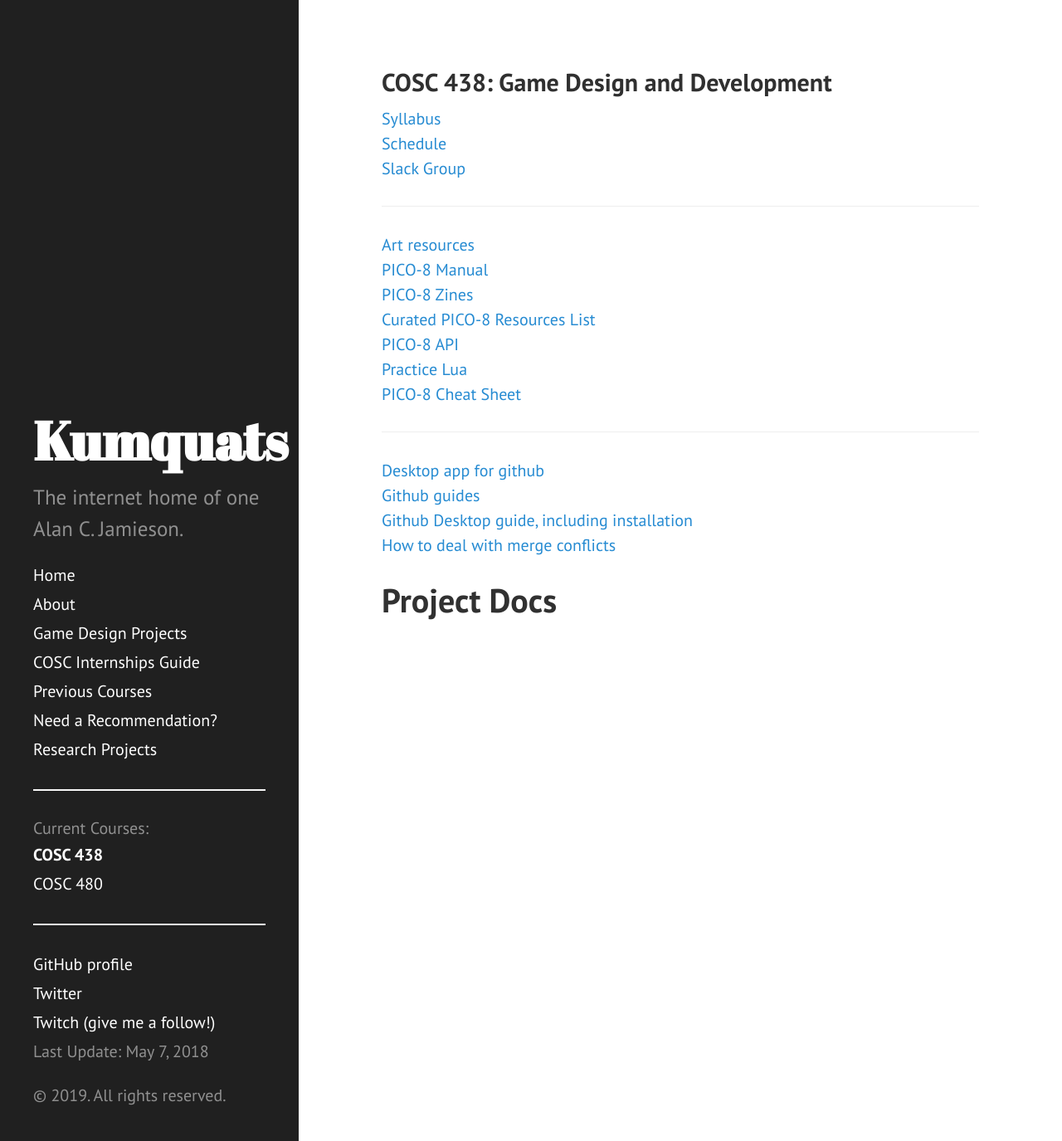
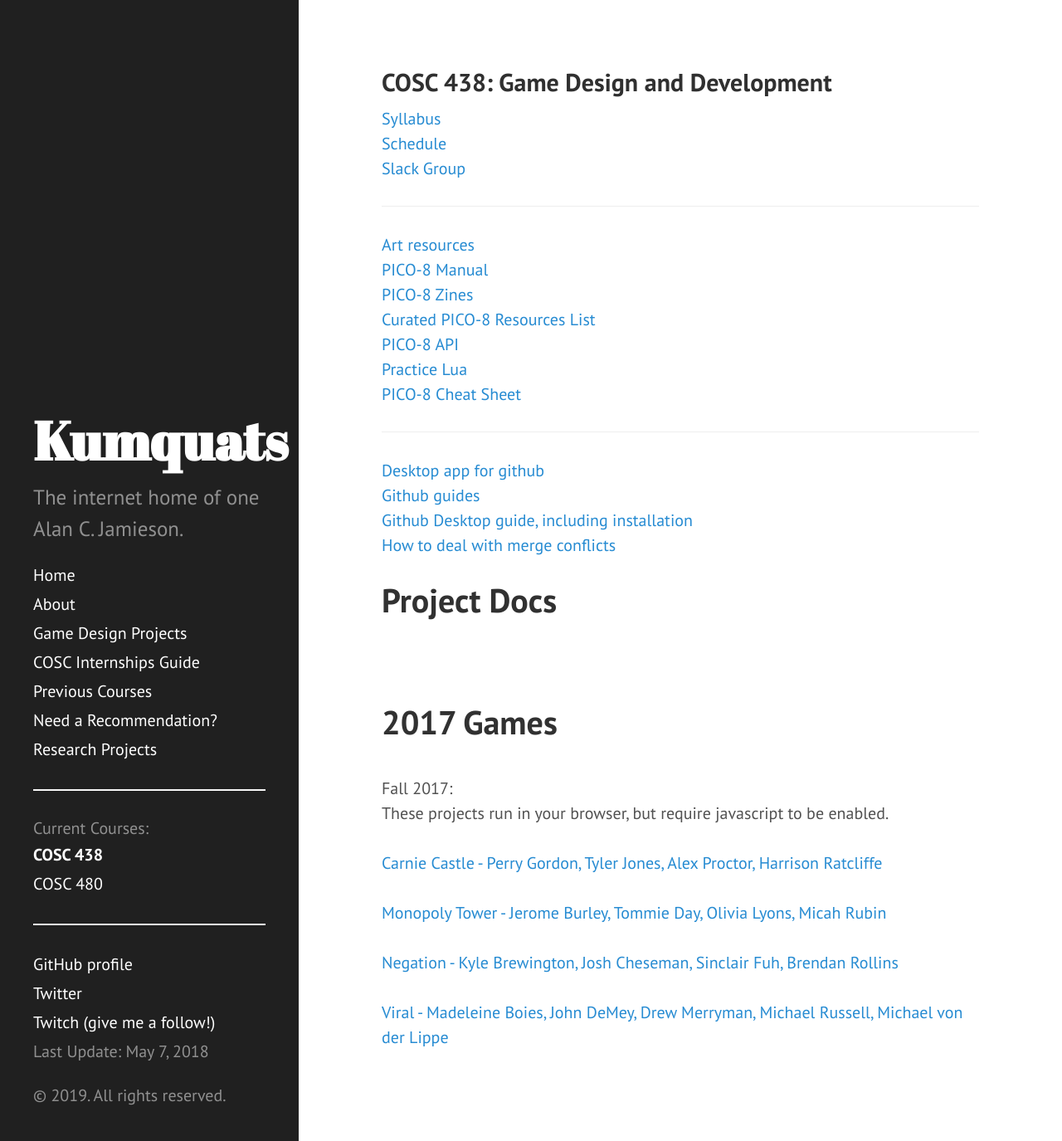
Before and after one commit to ripark/ripark.github.io, a Jekyll site: the page built from f19/cosc438.html, in a window 1280 px wide and 1375 px high. Shown: the whole window at 83% size. Built offline with Jekyll 4.4.1, drawn with Linux system fonts in a browser that asks for light colours; Markdown is read by kramdown in place of the engine named in the settings.

Commit message:
Update cosc438.html

```diff
--- a/f19/cosc438.html
+++ b/f19/cosc438.html
@@ -35,3 +35,24 @@ shorttitle: "COSC 438"
 <a href="https://help.github.com/articles/resolving-a-merge-conflict-on-github/">How to deal with merge conflicts</a>
 <br>
 <h1>Project Docs</h1>
+<br>
+<br>
+<h1>2017 Games</h1>
+<br>
+Fall 2017:
+<br>
+These projects run in your browser, but require javascript to be enabled.
+<br>
+<br>
+<a href="http://ripark.github.io/gamez/carnie.html">Carnie Castle - Perry Gordon, Tyler Jones, Alex Proctor, Harrison Ratcliffe</a>
+<br>
+<br>
+<a href="http://ripark.github.io/gamez/montower.html">Monopoly Tower - Jerome Burley, Tommie Day, Olivia Lyons, Micah Rubin</a>
+<br>
+<br>
+<a href="http://ripark.github.io/gamez/negation.html">Negation - Kyle Brewington, Josh Cheseman, Sinclair Fuh, Brendan Rollins</a>
+<br>
+<br>
+<a href="http://ripark.github.io/gamez/viral.html">Viral - Madeleine Boies, John DeMey, Drew Merryman, Michael Russell, Michael von der Lippe</a>
+<br>
+<br>
```
